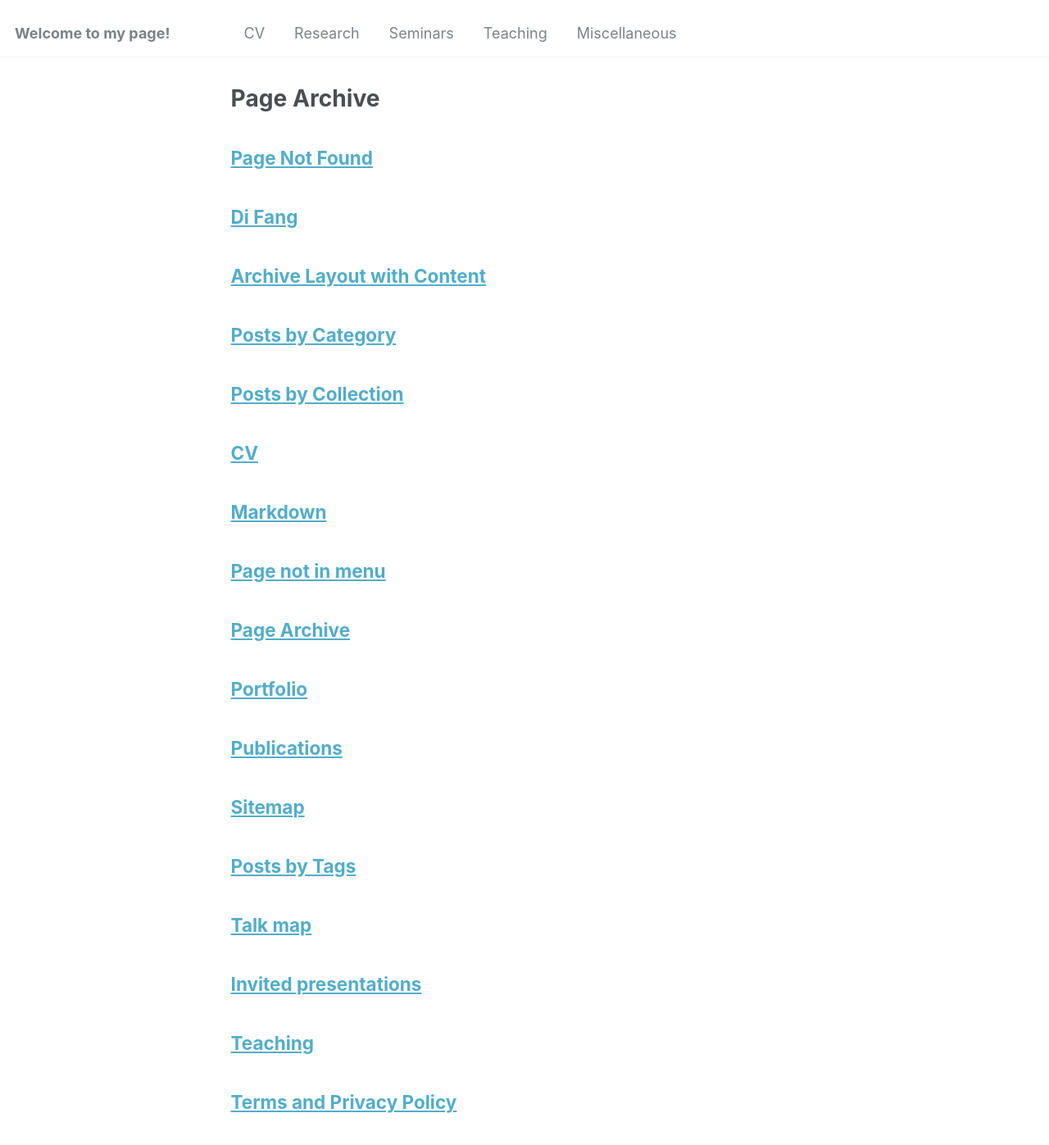
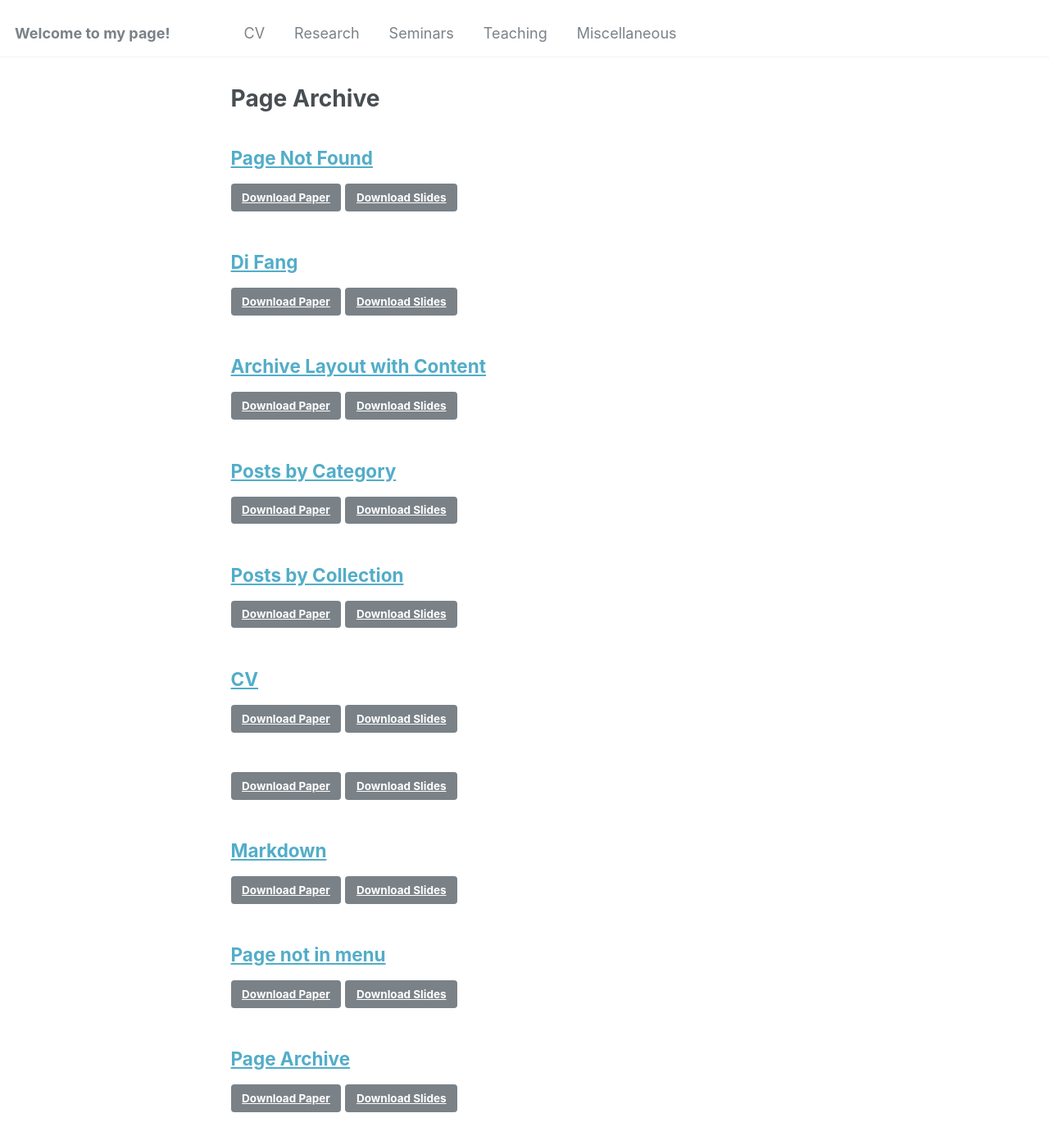
Before and after one commit to fangdi2009/mypage, a Jekyll site: the page built from _pages/page-archive.html, in a window 1280 px wide and 1400 px high. Shown: the top 1397 px of the window at 82% size. Built offline with Jekyll 4.4.1, drawn with Linux system fonts in a browser that asks for light colours; some of the changed text lies outside the part shown.

Commit message:
Update archive-single.html

```diff
--- a/_includes/archive-single.html
+++ b/_includes/archive-single.html
@@ -52,7 +52,10 @@
     <p class="archive__item-excerpt" itemprop="description"><p>{{ post.excerpt | markdownify | remove: '<p>' | remove: '</p>' }}<strong><a href="{{ base_path }}{{ post.url }}" rel="permalink"> Read more</a></strong></p></p>
     {% endif %}
 
-
+    <p>
+      <a href="{{ base_path }}/downloads/{{ post.paper_file }}" class="btn btn-primary" download>Download Paper</a>
+      <a href="{{ base_path }}/downloads/{{ post.slides_file }}" class="btn btn-secondary" download>Download Slides</a>
+    </p>
 
   </article>
 </div>
```
Lines whose indentation alone changed are shown as unchanged.
